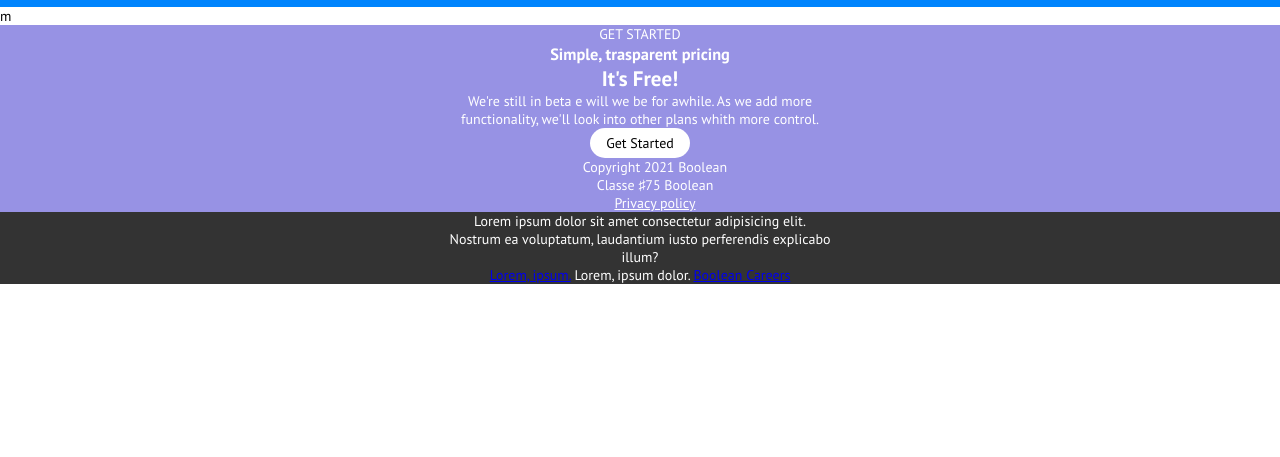
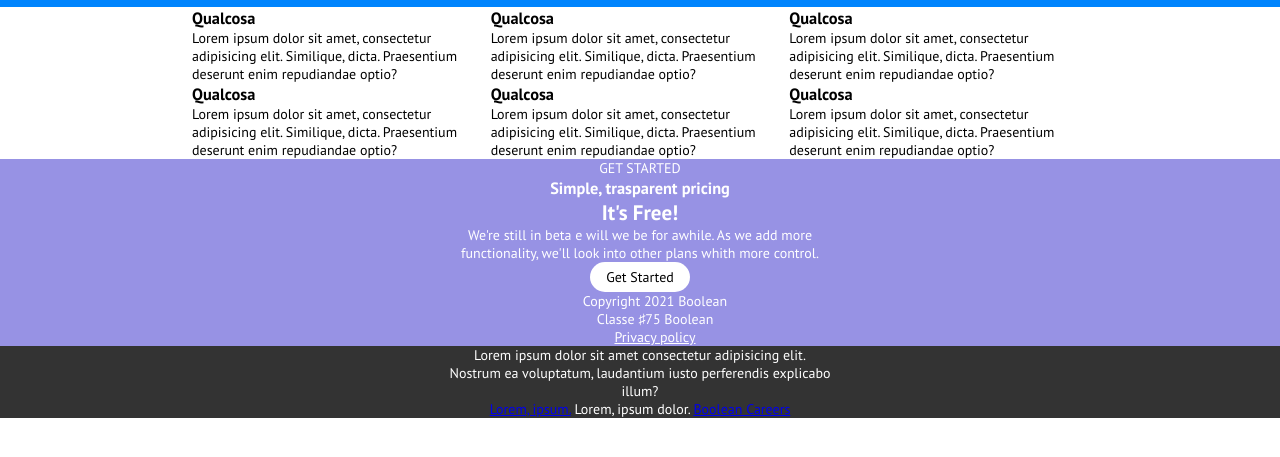
Before and after one commit to manuelmenama/htmlcss-responsive-layout, a plain HTML site: page index.html in a window 1280 px wide. Shown: the part 53-510 px from the top of the page. Drawn offline with Linux system fonts and the light colour scheme.

Commit message:
added wht-in section

```diff
--- a/assets/css/style.css
+++ b/assets/css/style.css
@@ -39,6 +39,10 @@ a.button{
     border-radius: 15px;
 }
 
+.fa-call{
+    font-family: 'Font Awesome 6 Free';
+}
+
 /* header */
 header{
     background-color: #0084fd;
@@ -75,6 +79,15 @@ ul li a{
 
 /* main */
 
+/* section what-in */
+.what-in .row{
+    flex-wrap: wrap;
+}
+
+.what-in .row .card{
+    width: calc(100% / 3)
+}
+
 /* footer */
 footer{
     color: white;
--- a/index.html
+++ b/index.html
@@ -7,8 +7,9 @@
     <link rel="preconnect" href="https://fonts.googleapis.com">
     <link rel="preconnect" href="https://fonts.gstatic.com" crossorigin>
     <link href="https://fonts.googleapis.com/css2?family=PT+Sans:wght@400;700&display=swap" rel="stylesheet">
+    <link rel="stylesheet" href="https://cdnjs.cloudflare.com/ajax/libs/font-awesome/6.2.0/css/all.min.css" integrity="sha512-xh6O/CkQoPOWDdYTDqeRdPCVd1SpvCA9XXcUnZS2FmJNp1coAFzvtCN9BmamE+4aHK8yyUHUSCcJHgXloTyT2A==" crossorigin="anonymous" referrerpolicy="no-referrer" />
     <link rel="stylesheet" href="assets/css/style.css">
-    <title>Document</title>
+    <title>Logo Co.</title>
 </head>
 <body>
 
@@ -33,7 +34,62 @@
         </nav>
     </header>
 
-    <main>m</main>
+    <main>
+
+        <section class="what-in">
+
+            <div class="container">
+                <div class="row d-flex">
+                    <div class="card">
+                        <h3>Qualcosa</h3>
+                        <p>
+                            Lorem ipsum dolor sit amet, consectetur adipisicing elit. Similique, dicta. Praesentium deserunt enim repudiandae optio?
+                        </p>
+                    </div>
+                    <div class="card">
+                        <h3>Qualcosa</h3>
+                        <p>
+                            Lorem ipsum dolor sit amet, consectetur adipisicing elit. Similique, dicta. Praesentium deserunt enim repudiandae optio?
+                        </p>
+                    </div>
+                    <div class="card">
+                        <h3>Qualcosa</h3>
+                        <p>
+                            Lorem ipsum dolor sit amet, consectetur adipisicing elit. Similique, dicta. Praesentium deserunt enim repudiandae optio?
+                        </p>
+                    </div>
+                    <div class="card">
+                        <h3>Qualcosa</h3>
+                        <p>
+                            Lorem ipsum dolor sit amet, consectetur adipisicing elit. Similique, dicta. Praesentium deserunt enim repudiandae optio?
+                        </p>
+                    </div>
+                    <div class="card">
+                        <h3>Qualcosa</h3>
+                        <p>
+                            Lorem ipsum dolor sit amet, consectetur adipisicing elit. Similique, dicta. Praesentium deserunt enim repudiandae optio?
+                        </p>
+                    </div>
+                    <div class="card">
+                        <h3>Qualcosa</h3>
+                        <p>
+                            Lorem ipsum dolor sit amet, consectetur adipisicing elit. Similique, dicta. Praesentium deserunt enim repudiandae optio?
+                        </p>
+                    </div>
+                </div>
+            </div>
+
+        </section>
+
+        <section class="app-feature"></section>
+
+        <section class="testimonials"></section>
+
+        <section class="benefit"></section>
+
+        <section class="about-us"></section>
+
+    </main>
 
     <footer>
         <div class="footer-top">
```
